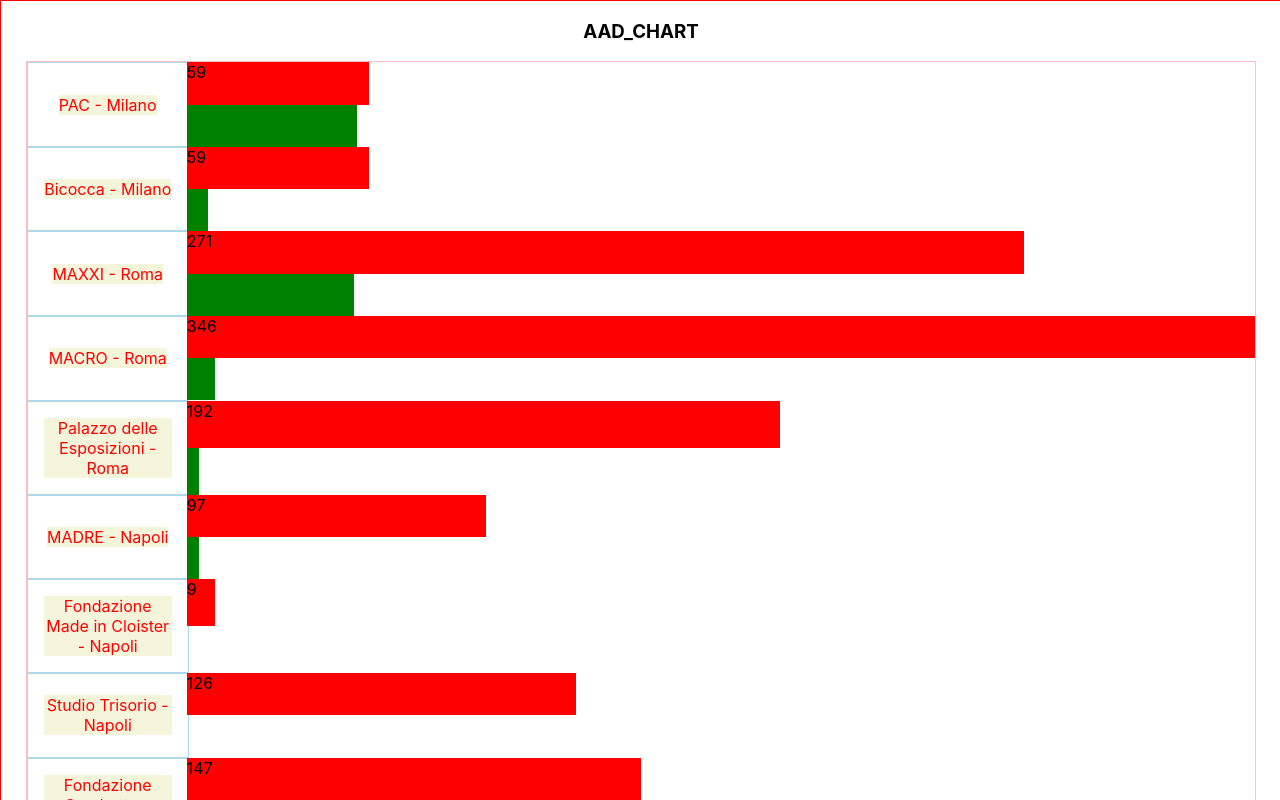
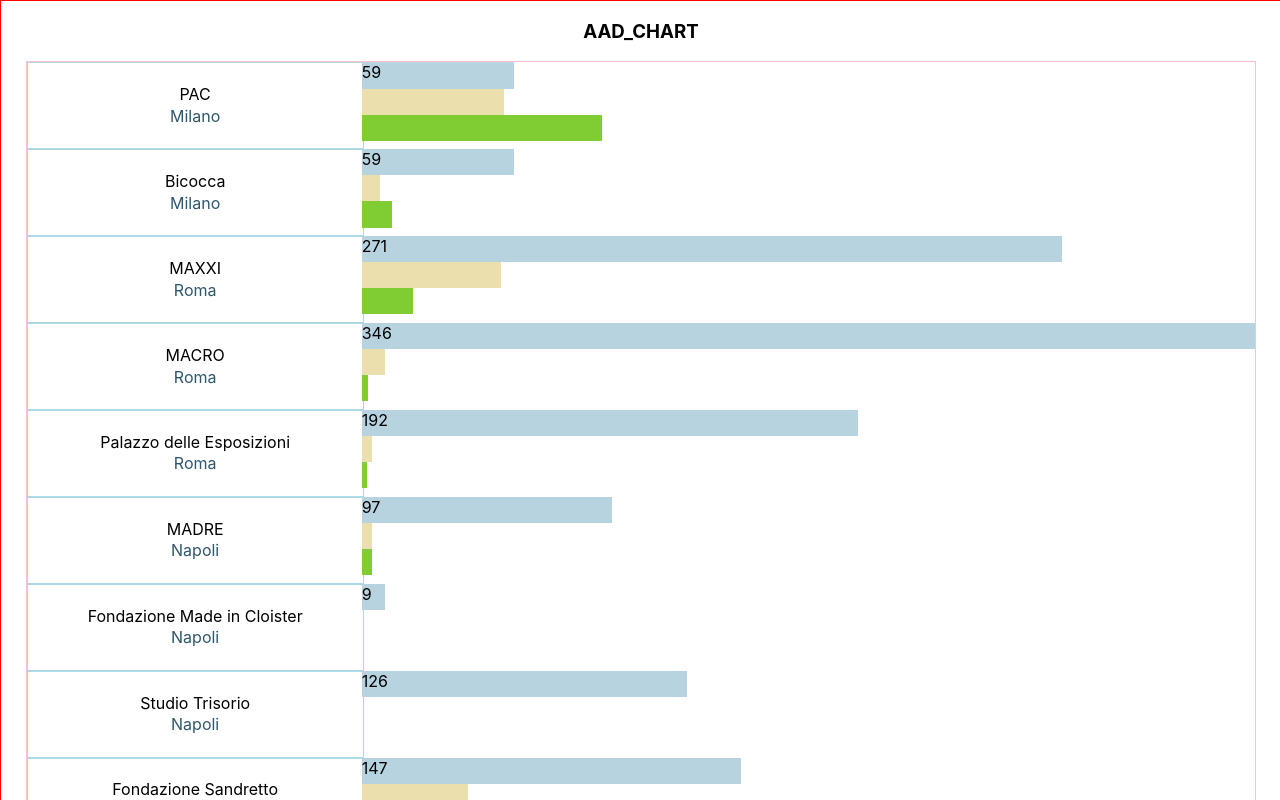
Before and after one commit to ArchiMidi/AAD_Charts_proportions, a React (Create React App) app: page /bars in a window 1280 px wide. Shown: the top 800 px of the page. Built offline with nearby package versions, Linux system fonts and the light colour scheme.

Commit message:
add third bar, fix routing

```diff
--- a/src/App.css
+++ b/src/App.css
@@ -62,7 +62,7 @@
 }
 
 /* ----------------------FOURTH---------------------- */
-.fourthContainer{
+.BarsPageContainer {
   width: 100vw;
   height: calc(2rem + 1.41421356237 * 100vw);
   display: flex;
@@ -72,25 +72,26 @@
   border: 1px solid red;
 }
 
-.chartContainerPageFour{
+.BarChartContainer {
   display: grid;
   width: 96vw;
   height: calc(1.41421356237 * 96vw);
   border: 1px solid pink;
 }
 
-.placeNameFourth{
+.BarChartPlaceName {
   display: flex;
+  flex-direction: column;
   text-align: center;
   /* align-items: center; */
   /* justify-items: center; */
   justify-content: center;
   align-items: center;
-  color: red;
-  border: 1px solid lightblue
+  border: 1px solid lightblue;
 }
 
-.placeNameFourth p {
+.BarChartPlaceName p {
+  color: hsl(200, 40%, 30%);
+  margin: 0.1rem;
   max-width: 80%;
-  background-color: beige;
 }
--- a/src/pages/BarGraph.js
+++ b/src/pages/BarGraph.js
@@ -8,16 +8,16 @@ export default function BarGraph(props) {
     })
 
     const gridColumns = () => {
-        return '1.2fr 8fr'
+        return '3fr 8fr'
     }
     const gridRows = () => {
         return dataArr.map((el, i) => '1fr ').join('')
     }
 
     return (
-        <div className='fourthContainer' >
+        <div className='BarsPageContainer' >
             <h3>AAD_CHART</h3>
-            <div className='chartContainerPageFour' style={{ gridTemplateRows: gridRows(), gridTemplateColumns: gridColumns() }}>
+            <div className='BarChartContainer' style={{ gridTemplateRows: gridRows(), gridTemplateColumns: gridColumns() }}>
 
                 {dataArr.map((place, i) => {
                     return (
@@ -28,9 +28,12 @@ export default function BarGraph(props) {
                                 gridRow: i,
                                 width: '100%'
                             }}
-                            className='placeNameFourth'
+                            className='BarChartPlaceName'
                         >
-                            <p>{place[0]} - {place[1].city}</p>
+                            {place[0]}
+                            <p>
+                                {place[1].city}
+                            </p>
                         </div>
                     )
                 })}
@@ -38,31 +41,47 @@ export default function BarGraph(props) {
                 {dataArr.map((place, i) => {
                     const name = place[0]
                     const info = place[1]
-                    return <div
+                    return (
+                        <div
+                            className='barsContainer'
                             key={'bars' + name + i}
                             style={{
                                 width: '100%',
                                 gridColumn: 2,
                                 gridRow: i,
                             }}>
-                        <div className='exhibitionsAmountBar'
+
+                            <div
+                                className='exhibitionsAmountBar'
                                 style={{
                                     width: `${100 * info.totalNumberOfExhibitions / maxAmountOfExhibitions}%`,
-                                height: '50%',
-                                backgroundColor: 'red'
+                                    height: '30%',
+                                    backgroundColor: 'hsl(200, 40%, 80%)'
                                 }}>
                                 {info.totalNumberOfExhibitions}
                             </div>
 
-                        <div className='AADAmountBar'
+                            <div
+                                className='AADAmountBar'
                                 style={{
                                     width: `${100 * info.AADArtistsTotal / maxAmountOfExhibitions}%`,
-                                height: '50%',
-                                backgroundColor: 'green'
+                                    height: '30%',
+                                    backgroundColor: `hsl(50, 60%, 80%)`
+                                }}>
+
+                            </div>
+
+                            <div
+                                className='AADRatioBar'
+                                style={{
+                                    width: `${100 * (100 * info.AADArtistsTotal / info.totalNumberOfExhibitions) / maxAmountOfExhibitions}%`,
+                                    height: '30%',
+                                    backgroundColor: `hsl(90, 60%, 50%)`
                                 }}>
 
                             </div>
                         </div>
+                    )
                 })}
 
             </div>
```
Also changed, not shown: src/App.js (+4 -4 lines). Lines whose indentation alone changed are shown as unchanged.
